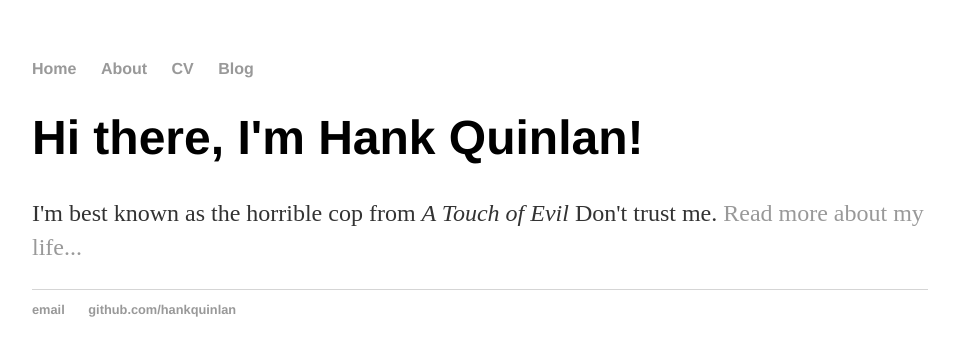
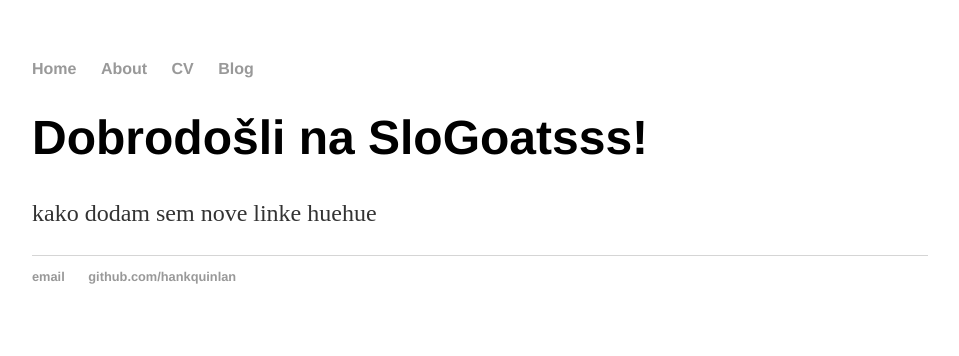
Before and after one commit to slogoatsss/slogoatsss.github.io, a Jekyll site: the page built from index.html, in a window 1280 px wide. Shown: the top 356 px of the page, without its empty margins (160-1119 px from the left). Built offline with Jekyll 4.4.1, drawn with Linux system fonts in a browser that asks for light colours.

Commit message:
Update index.html

```diff
--- a/index.html
+++ b/index.html
@@ -1,8 +1,8 @@
 ---
 layout: default
-title: Hank Quinlan, Horrible Cop
+title: SLOGOATSSS
 ---
 <div class="blurb">
-	<h1>Hi there, I'm Hank Quinlan!</h1>
-	<p>I'm best known as the horrible cop from <em>A Touch of Evil</em> Don't trust me. <a href="/about">Read more about my life...</a></p>
+	<h1>Dobrodošli na SloGoatsss!</h1>
+	<p>kako dodam sem nove linke huehue</a></p>
 </div><!-- /.blurb -->
```
